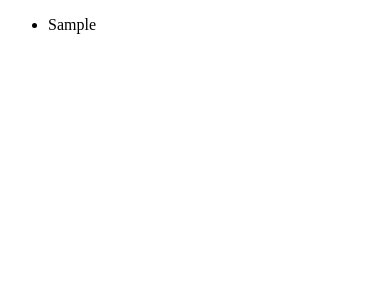
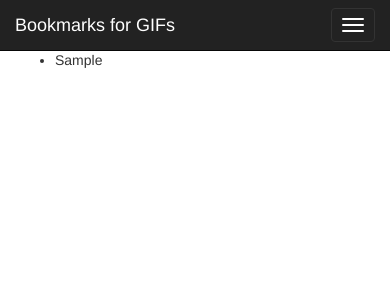
Before and after one commit to michaelsnook/employee-pay, a Django app: page / in a window 390 px wide. Before the commit the part shown is almost empty. Shown: the top 300 px of the page. Run offline with Django 3.2, Linux system fonts and the light colour scheme; tables that the repository leaves empty hold one stand-in row (values such as "Sample post"); some libraries are stand-ins or nearby versions.

Commit message:
bootstrap for html, add static files

```diff
--- /dev/null
+++ b/gifmarks_app/static/gifs/app.css
@@ -0,0 +1 @@
+body { margin-top: 50px; }
--- a/gifmarks_app/templates/gifs/base.html
+++ b/gifmarks_app/templates/gifs/base.html
@@ -1,5 +1,32 @@
-<!DOCTYPE html>
-<html>
+<!DOCTYPE html>{% load staticfiles %}
+<html lang="en">
+<head>
+
+  <title>gifmarks</title>
+  <meta charset="utf-8">
+  <meta http-equiv="X-UA-Compatible" content="IE=edge">
+  <meta name="viewport" content="width=device-width, initial-scale=1">
+  <link rel="stylesheet" href="https://maxcdn.bootstrapcdn.com/bootstrap/3.3.4/css/bootstrap.min.css">
+  <link rel="stylesheet" href="{% static 'gifs/app.css' %}">
+</head>
+<body>
+
+  <nav class="navbar navbar-inverse navbar-fixed-top">
+    <div class="container">
+      <div class="navbar-header">
+        <button type="button" class="navbar-toggle collapsed" data-toggle="collapse" data-target="#navbar" aria-expanded="false" aria-controls="navbar">
+          <span class="sr-only">Toggle navigation</span>
+          <span class="icon-bar"></span>
+          <span class="icon-bar"></span>
+          <span class="icon-bar"></span>
+        </button>
+        <a class="navbar-brand" href="#">Bookmarks for GIFs</a>
+      </div>
+    </div>
+  </nav>
+
 {% block body %}
 {% endblock %}
+
+</body>
 </html>
--- a/gifmarks_app/templates/gifs/index.html
+++ b/gifmarks_app/templates/gifs/index.html
@@ -1,8 +1,14 @@
 {% extends 'gifs/base.html' %}
 {% block body %}
-<ul>
-  {% for category in categories %}
-  <li>{{ category.category }}</li>
-  {% endfor %}
-</ul>
+<div class="container">
+  <div class="row">
+    <div class="col-md-10 col-md-offset-1">
+      <ul>
+        {% for category in categories %}
+        <li>{{ category.category }}</li>
+        {% endfor %}
+      </ul>
+    </div>
+  </div>
+</div>
 {% endblock %}
```
